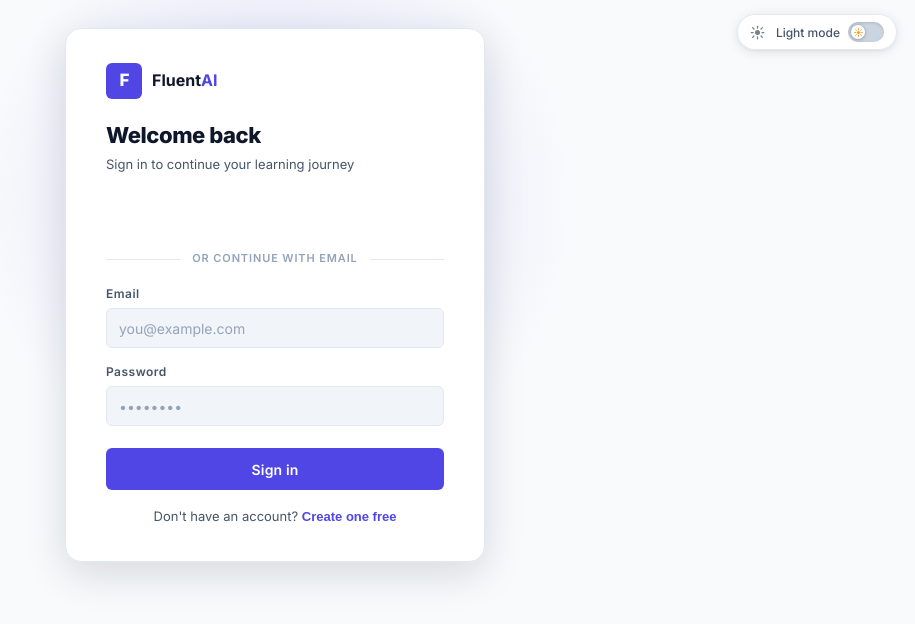
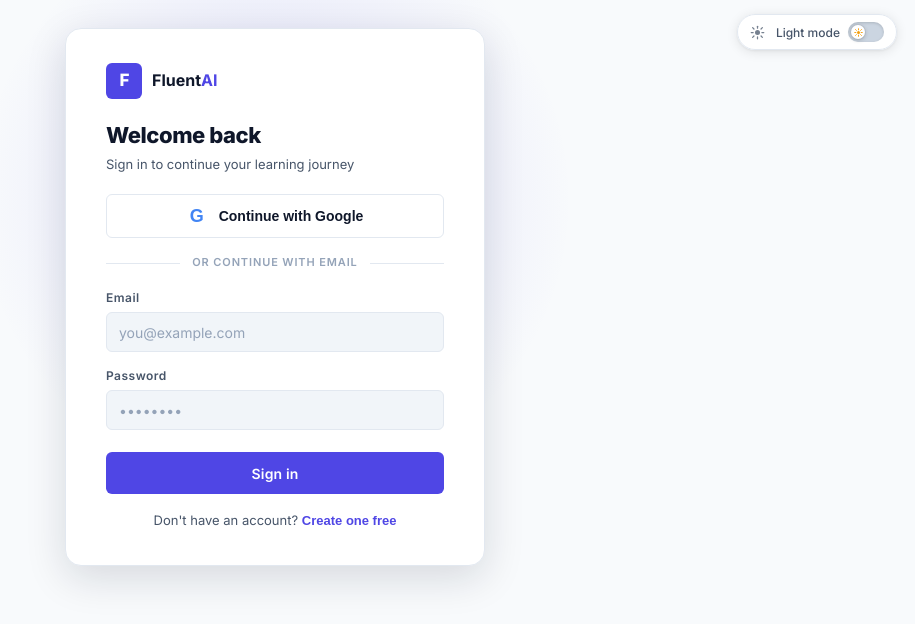
Before and after one commit to padmaja48/Fluent_AI, a React (Vite) app in the folder client/: page / in a window 1280 px wide. Shown: the top 624 px of the page, without its empty margins (365-1280 px from the left). Built offline with nearby package versions, Linux system fonts and the light colour scheme; no server answers.

Commit message:
Add Google redirect sign-in

```diff
--- a/client/src/components/Login.jsx
+++ b/client/src/components/Login.jsx
@@ -1,20 +1,19 @@
 import React, { useState, useContext } from 'react';
-import { GoogleLogin } from '@react-oauth/google';
 import { AuthContext } from '../context/AuthContext';
 import '../styles/Auth.css';
 
 export const Login = ({ onSwitchToRegister }) => {
   const [email, setEmail] = useState('');
   const [password, setPassword] = useState('');
-  const { login, loginWithGoogle, loading, error } = useContext(AuthContext);
+  const { login, loading, error } = useContext(AuthContext);
 
   const handleSubmit = async (e) => {
     e.preventDefault();
     try { await login(email, password); } catch { /* handled by context */ }
   };
 
-  const handleGoogleSuccess = async (credentialResponse) => {
-    try { await loginWithGoogle(credentialResponse.credential); } catch { /* handled */ }
+  const handleGoogleLogin = () => {
+    window.location.href = '/api/auth/google';
   };
 
   return (
@@ -28,14 +27,10 @@
         <p className="auth-card-subtitle">Sign in to continue your learning journey</p>
 
         <div className="google-btn-wrapper">
-          <GoogleLogin
-            onSuccess={handleGoogleSuccess}
-            onError={() => {}}
-            width="340"
-            text="signin_with"
-            shape="rectangular"
-            theme="outline"
-          />
+          <button type="button" className="google-redirect-btn" onClick={handleGoogleLogin}>
+            <span className="google-icon" aria-hidden="true">G</span>
+            Continue with Google
+          </button>
         </div>
         <div className="auth-divider"><span>or continue with email</span></div>
 
--- a/client/src/components/Register.jsx
+++ b/client/src/components/Register.jsx
@@ -1,5 +1,4 @@
 import React, { useState, useContext } from 'react';
-import { GoogleLogin } from '@react-oauth/google';
 import { AuthContext } from '../context/AuthContext';
 import '../styles/Auth.css';
 
@@ -8,15 +7,15 @@
   const [email, setEmail] = useState('');
   const [password, setPassword] = useState('');
   const [level, setLevel] = useState('B1');
-  const { register, loginWithGoogle, loading, error } = useContext(AuthContext);
+  const { register, loading, error } = useContext(AuthContext);
 
   const handleSubmit = async (e) => {
     e.preventDefault();
     try { await register(name, email, password, level); } catch { /* handled */ }
   };
 
-  const handleGoogleSuccess = async (credentialResponse) => {
-    try { await loginWithGoogle(credentialResponse.credential); } catch { /* handled */ }
+  const handleGoogleLogin = () => {
+    window.location.href = '/api/auth/google';
   };
 
   return (
@@ -30,14 +29,10 @@
         <p className="auth-card-subtitle">Start mastering English with AI-powered practice</p>
 
         <div className="google-btn-wrapper">
-          <GoogleLogin
-            onSuccess={handleGoogleSuccess}
-            onError={() => {}}
-            width="340"
-            text="signup_with"
-            shape="rectangular"
-            theme="outline"
-          />
+          <button type="button" className="google-redirect-btn" onClick={handleGoogleLogin}>
+            <span className="google-icon" aria-hidden="true">G</span>
+            Continue with Google
+          </button>
         </div>
         <div className="auth-divider"><span>or continue with email</span></div>
 
--- a/client/src/context/AuthContext.jsx
+++ b/client/src/context/AuthContext.jsx
@@ -9,6 +9,27 @@
   const [loading, setLoading] = useState(false);
   const [initializing, setInitializing] = useState(Boolean(token));
   const [error, setError] = useState(null);
+
+  useEffect(() => {
+    if (window.location.pathname !== '/auth/callback') {
+      return;
+    }
+
+    const params = new URLSearchParams(window.location.search);
+    const callbackToken = params.get('accessToken');
+    if (!callbackToken) {
+      setInitializing(false);
+      setError('Google sign-in failed');
+      window.history.replaceState({}, document.title, '/');
+      return;
+    }
+
+    localStorage.setItem('accessToken', callbackToken);
+    localStorage.setItem('token', callbackToken);
+    setToken(callbackToken);
+    setInitializing(true);
+    window.history.replaceState({}, document.title, '/');
+  }, []);
 
   useEffect(() => {
     const loadProfile = async () => {
--- a/client/src/index.jsx
+++ b/client/src/index.jsx
@@ -1,19 +1,14 @@
 import React from 'react';
 import ReactDOM from 'react-dom/client';
-import { GoogleOAuthProvider } from '@react-oauth/google';
 import { AuthProvider } from './context/AuthContext';
 import { App } from './components/App';
 import './styles/index.css';
 
-const GOOGLE_CLIENT_ID = import.meta.env.VITE_GOOGLE_CLIENT_ID || '';
-
 const root = ReactDOM.createRoot(document.getElementById('root'));
 root.render(
   <React.StrictMode>
-    <GoogleOAuthProvider clientId={GOOGLE_CLIENT_ID}>
-      <AuthProvider>
-        <App />
-      </AuthProvider>
-    </GoogleOAuthProvider>
+    <AuthProvider>
+      <App />
+    </AuthProvider>
   </React.StrictMode>
 );
--- a/client/src/styles/Auth.css
+++ b/client/src/styles/Auth.css
@@ -88,6 +88,41 @@
   justify-content: center;
   min-height: 40px;
   margin-bottom: 16px;
+}
+
+.google-redirect-btn {
+  width: 100%;
+  min-height: 44px;
+  display: inline-flex;
+  align-items: center;
+  justify-content: center;
+  gap: 12px;
+  border: 1px solid var(--border);
+  border-radius: var(--radius);
+  background: var(--surface);
+  color: var(--title);
+  font-weight: 700;
+  font-size: 14px;
+  cursor: pointer;
+  transition: border-color 0.15s, background 0.15s, transform 0.15s;
+}
+
+.google-redirect-btn:hover {
+  border-color: var(--accent);
+  background: var(--surface2);
+  transform: translateY(-1px);
+}
+
+.google-icon {
+  width: 20px;
+  height: 20px;
+  display: inline-flex;
+  align-items: center;
+  justify-content: center;
+  color: #4285f4;
+  font-size: 18px;
+  font-weight: 800;
+  font-family: Arial, sans-serif;
 }
 
 /* ── Divider ──────────────────────────────────────── */
```
Also changed, not shown: 1 other file (tests, documents, lock files or other folders).
